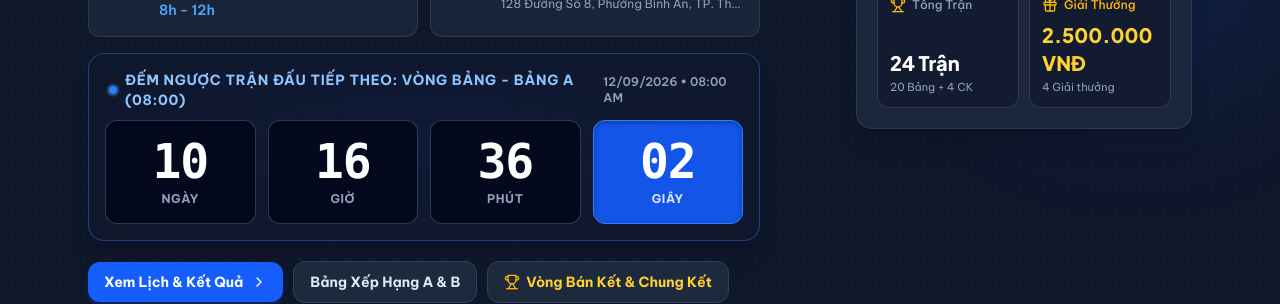
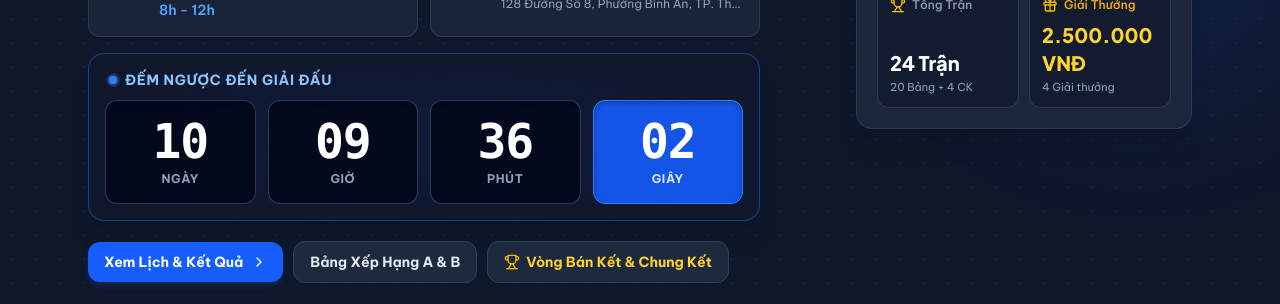
Before and after one commit to Thanhnhan77620/badminton-tournament, a React (Vite) app: page / in a window 1280 px wide. Shown: the part 298-602 px from the top of the page. Built offline with nearby package versions, Linux system fonts and the light colour scheme; no server answers; the database is empty.

Commit message:
feat(hero): simplify countdown timer title and remove redundant timestamp

```diff
--- a/src/components/TournamentHero.tsx
+++ b/src/components/TournamentHero.tsx
@@ -78,13 +78,9 @@ export const TournamentHero: React.FC<TournamentHeroProps> = ({
             {/* MATCH / TOURNAMENT COUNTDOWN */}
             <div className="w-full bg-slate-900/95 border border-blue-500/40 hover:border-blue-400/60 transition-colors rounded-2xl p-3 sm:p-4 shadow-xl bg-radial from-blue-950/30 to-slate-900/90">
               <CountdownTimer
-                scheduledDate={nextUpcomingMatch?.scheduledDate || tournament.rawDate || tournament.date || '12/09/2026'}
-                scheduledTime={nextUpcomingMatch?.scheduledTime || '08:00'}
-                title={
-                  nextUpcomingMatch
-                    ? `ĐẾM NGƯỢC TRẬN ĐẤU TIẾP THEO: ${nextUpcomingMatch.roundLabel} (${nextUpcomingMatch.scheduledTime})`
-                    : `ĐẾM NGƯỢC THỜI GIAN KHỞI TRANH GIẢI ĐẤU`
-                }
+                scheduledDate={tournament.rawDate || tournament.date || '12/09/2026'}
+                scheduledTime="08:00"
+                title="ĐẾM NGƯỢC ĐẾN GIẢI ĐẤU"
                 variant="banner"
               />
             </div>
--- a/src/components/common/CountdownTimer.tsx
+++ b/src/components/common/CountdownTimer.tsx
@@ -307,14 +307,10 @@ export const CountdownTimer: React.FC<CountdownTimerProps> = ({
           </span>
         </div>
 
-        {isExpired ? (
+        {isExpired && (
           <span className="inline-flex items-center gap-1 px-2.5 py-0.5 rounded-full text-[11px] font-bold bg-rose-500/20 text-rose-300 border border-rose-500/40 animate-pulse">
             <Flame className="w-3 h-3 text-rose-400" />
             ĐANG DIỄN RA
-          </span>
-        ) : (
-          <span className="text-[11px] sm:text-xs font-semibold text-slate-400">
-            12/09/2026 • 08:00 AM
           </span>
         )}
       </div>
```
